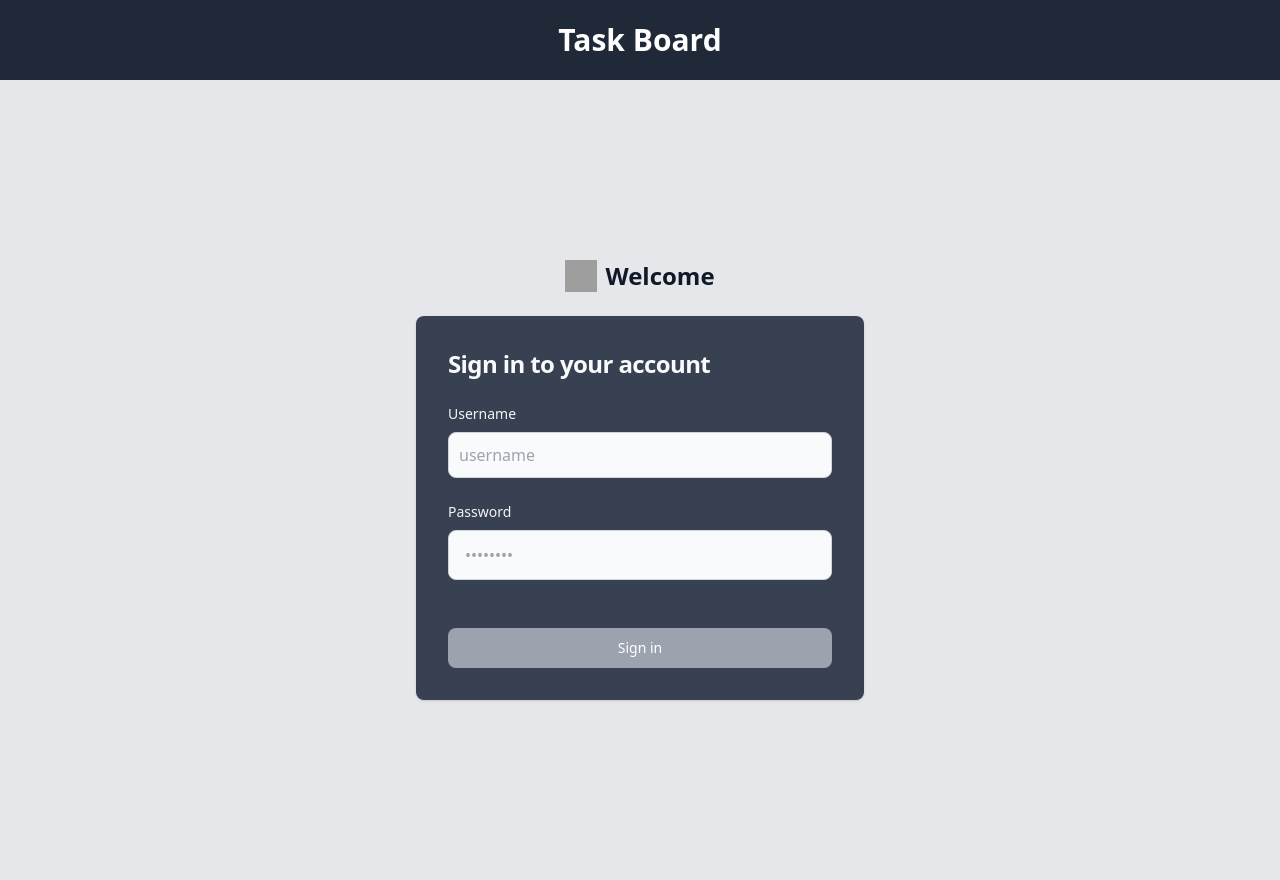
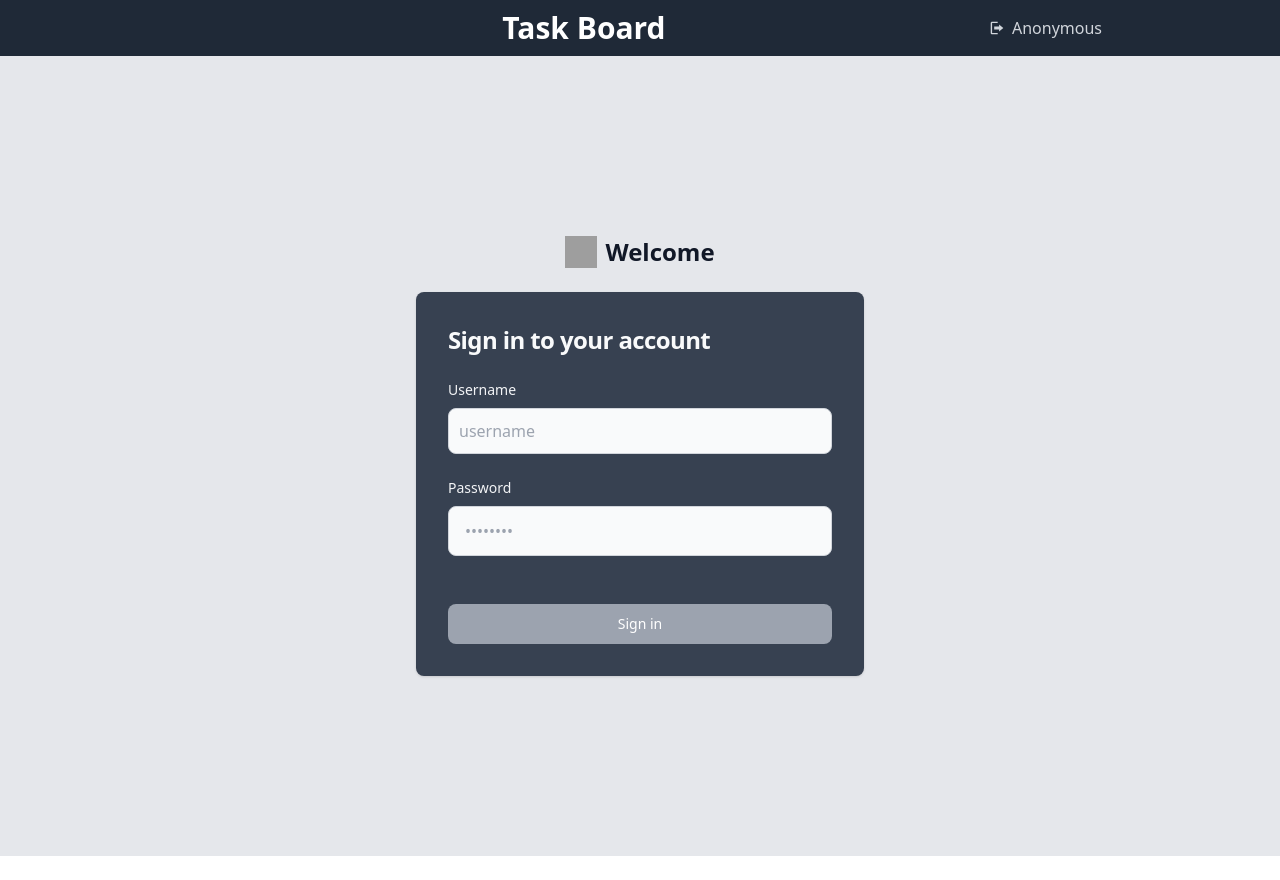
Before and after one commit to GodeFvt/US-1-IT-Bangmod-Kradan-Kanban2, a Vue app in the folder frontend/: page /login in a window 1280 px wide. After the commit the page ends 856 px from the top, so only its background shows below. Built offline with nearby package versions, Linux system fonts and the light colour scheme; grey boxes are pictures that could not be loaded.

Commit message:
username show after login

```diff
--- a/frontend/package.json
+++ b/frontend/package.json
@@ -16,6 +16,7 @@
   "dependencies": {
     "pinia": "^2.1.7",
     "vue": "^3.4.21",
+    "vue-jwt-decode": "^0.1.0",
     "vue-router": "^4.3.0"
   },
   "devDependencies": {
--- a/frontend/src/views/HeaderView.vue
+++ b/frontend/src/views/HeaderView.vue
@@ -1,16 +1,58 @@
-<script setup></script>
+<script setup>
+import { ref, nextTick,watch } from 'vue';
+import VueJwtDecode from 'vue-jwt-decode';
+import { useRoute, useRouter } from "vue-router";
+
+const route = useRoute();
+const router = useRouter();
+const user = ref('Anonymous');
+watch(
+  () => route.path,
+  async (newPath) => {
+    await nextTick(); //wait untill DOM is ready so useful wa
+
+    const token = localStorage.getItem('authToken');
+    if (token) {
+      try {
+        const decodedToken = VueJwtDecode.decode(token);
+        user.value = decodedToken.name;
+      } catch (error) {
+        user.value = "Error decoding token";
+      }
+    } else {
+      user.value = "Anonymous";
+    }
+  },
+  { immediate: true }
+);
+
+function signOut(){
+  localStorage.removeItem('authToken');
+  router.push({ name: "Login"});
+}
+
+</script>
 
 <template>
   <header>
     <nav class="border-gray-200 px-4 lg:px-6 py-2.5 bg-gray-800 shadow-xl">
-      <div
-        class="flex flex-wrap justify-center items-center mx-auto mt-3 mb-3 w-3/4"
-      >
-        <span
-          class="text-white self-center text-3xl font-semibold whitespace-nowrap"
-        >
-          Task Board
-        </span>
+      <div class="flex items-center mx-auto w-3/4">
+        <!-- Center: Task Board title -->
+        <div class="flex-1 text-center">
+          <span class="text-white text-3xl font-semibold whitespace-nowrap">
+            Task Board
+          </span>
+        </div>
+
+        <div class="flex items-center space-x-2 text-gray-300">
+          <span @click="signOut" class="cursor-pointer">
+            <svg xmlns="http://www.w3.org/2000/svg" width="14" height="14" viewBox="0 0 20 20">
+              <path fill="currentColor" d="m19 10l-6-5v3H6v4h7v3zM3 3h8V1H3c-1.1 0-2 .9-2 2v14c0 1.1.9 2 2 2h8v-2H3z"/>
+            </svg>
+          </span>
+          <span class="text-l">{{ user }}</span>
+        </div>
+
       </div>
     </nav>
   </header>
--- a/frontend/src/views/Login.vue
+++ b/frontend/src/views/Login.vue
@@ -33,8 +33,7 @@ async function signInOnClick(userLogin) {
     res = await loginAccount(userLogin);
     if (typeof res === 'object')
   {
-    console.log(res)
-    localStorage.setItem('authToken', res);
+    localStorage.setItem('authToken', res.access_token);
     router.push({ name: "task"});
   } else if (res === 400 || res === 401) {
     console.log(localStorage);
```
Also changed, not shown: 1 other file (tests, documents, lock files or other folders).
